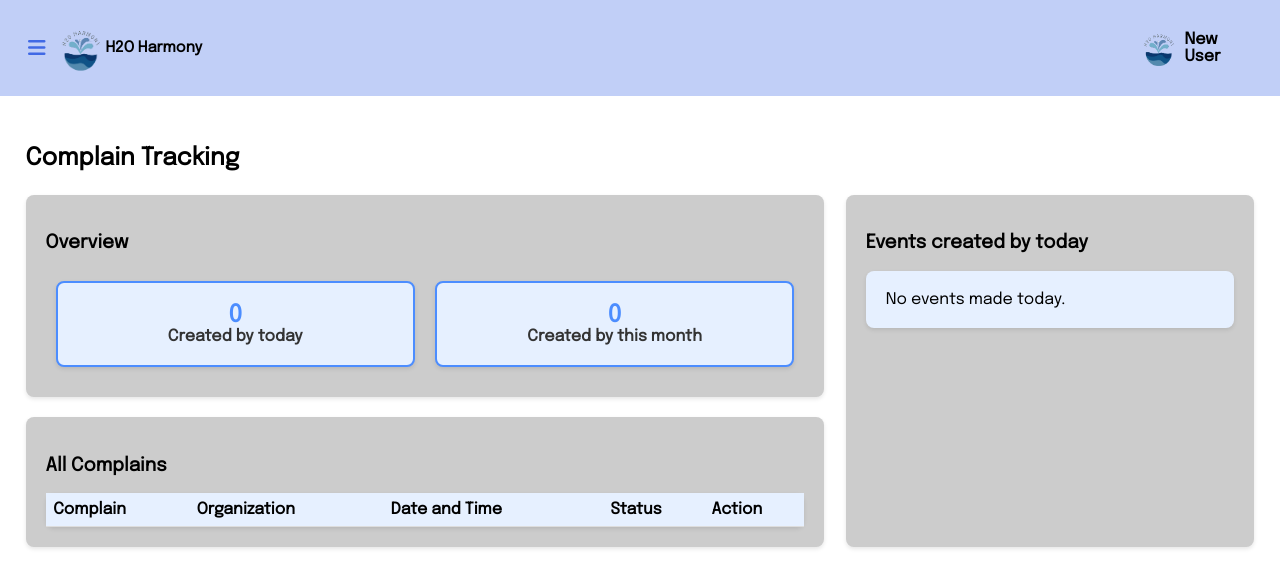
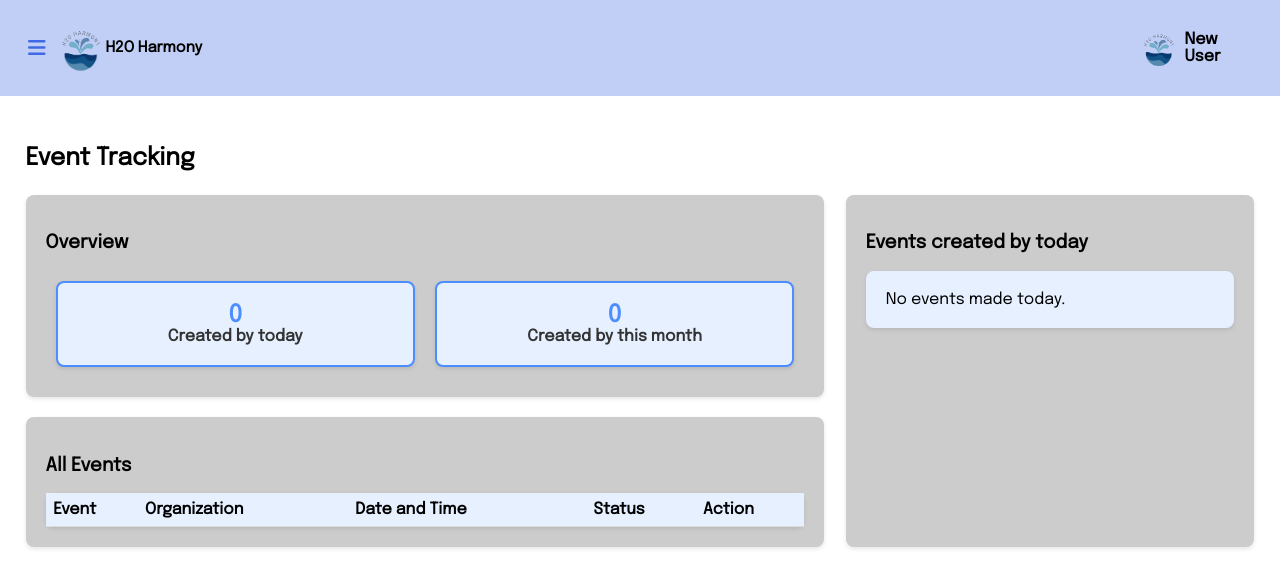
Before and after one commit to WeiHen01/BITM2113_Group01_Project, a PHP site: the page made by View Layer/Administration/Event Log.php in a window 1280 px wide. Shown: the top 588 px of the page. Run offline with PHP 8.4, Linux system fonts and the light colour scheme; the visitor is signed in with stand-in values (Sample User, id 1); data comes from the database, SQL or seed files in the repository; data that the repository does not hold is empty; some libraries are stand-ins or nearby versions.

Commit message:
piqa made chnages

```diff
--- a/View Layer/Administration/Admin Home.php
+++ b/View Layer/Administration/Admin Home.php
@@ -309,7 +309,7 @@
                                 <div class="section-title" style="margin-top: 2%">Report by this month</div>
                 <div class="main-content">
                     <div class="bg-container">
-                        <div class="container">
+                        <div class="container" style = "align-items: center">
                             <p style= "padding: 1%;"><b>Resolved and Unresolved Water Pollution Complaint</b></p>
                             <div class="chart-container">
                                 <canvas id="complaintChart"></canvas>
@@ -317,9 +317,9 @@
                         </div>
                     </div>
                     <div class="bg-container">
-                        <div class="container">
+                        <div class="container" style = "align-items: center">
                             <p style= "padding: 1%;"><b>Active Events</b></p>
-                            <div class="pie-chart-container">
+                            <div class="pie-chart-container" >
                                 <canvas id="eventChart"></canvas>
                             </div>
                         </div>
--- a/View Layer/Administration/Complain Log.php
+++ b/View Layer/Administration/Complain Log.php
@@ -313,7 +313,7 @@
                                         <td class="status-<?php echo strtolower(htmlspecialchars(str_replace(' ', '', $complain['Status']))); ?>">
                                             <?php echo htmlspecialchars($complain['Status']); ?>
                                         </td>
-                                        <td><i class="fa fa-pencil-alt"></i></td>
+                                        <td><a class='plain-text-link' href='Admin Complaint Details.php?complaint=<?php echo urlencode($complain['ComplainId']); ?>'><i class="fa fa-pencil-alt"></i></a></td>
                                     </tr>
                                 <?php endforeach; ?>
                             </tbody>
--- a/View Layer/Administration/Event Log.php
+++ b/View Layer/Administration/Event Log.php
@@ -230,7 +230,7 @@
 
         <!-- Content Here -->
         <div class="dashboard">
-            <p style="font-size: 24px;"><b>Complain Tracking</b></p>
+            <p style="font-size: 24px;"><b>Event Tracking</b></p>
 
             <!-- Layout Container -->
             <div class="layout-container">
@@ -290,11 +290,11 @@
 
                     <!-- All Events Table -->
                     <div class="complaints-table">
-                        <h3>All Complains</h3>
+                        <h3>All Events</h3>
                         <table>
                             <thead>
                                 <tr>
-                                    <th>Complain</th>
+                                    <th>Event</th>
                                     <th>Organization</th>
                                     <th>Date and Time</th>
                                     <th>Status</th>
@@ -305,7 +305,7 @@
                                 <?php foreach ($events as $event): ?>
                                     <tr>
                                     <td>
-                                        <a class='plain-text-link' href='Admin Details.php?event=<?php echo urlencode($event['EventId']); ?>'>
+                                        <a class='plain-text-link' href='Admin Event Details.php?event=<?php echo urlencode($event['EventId']); ?>'>
                                         <?php echo htmlspecialchars($event['Name']); ?></a>
                                         </td>
                                         <td><?php echo htmlspecialchars($event['OrgName']); ?></td>
@@ -313,7 +313,7 @@
                                         <td class="status-<?php echo strtolower(htmlspecialchars(str_replace(' ', '', $event['Status']))); ?>">
                                             <?php echo htmlspecialchars($event['Status']); ?>
                                         </td>
-                                        <td><i class="fa fa-pencil-alt"></i></td>
+                                        <td><a class='plain-text-link' href='Admin Event Details.php?event=<?php echo urlencode($event['EventId']); ?>'><i class="fa fa-pencil-alt"></i></a></td>
                                     </tr>
                                 <?php endforeach; ?>
                             </tbody>
--- a/View Layer/Administration/Organization Analysis.php
+++ b/View Layer/Administration/Organization Analysis.php
@@ -192,7 +192,7 @@ if (!$events_result) {
 
         <!-- Content Here -->
         <div class="header">
-            <a href="User Organization Log.php"><i class="fas fa-arrow-left"></i></a>
+            <a href="User Organization Log.php"><i class="fa-solid fa-chevron-left"></i></a>
             <p style="margin: 0; font-weight: bold;">Organization Analysis</p>
         </div>
 
```
Also changed, not shown: View Layer/Administration/Admin Event Details.php (+7 -3 lines), View Layer/Administration/User Analysis.php (+68 -60 lines), View Layer/Administration/User Organization Log.php (+5 -5 lines), Assets/Image/ForgetPassword.png (added).
